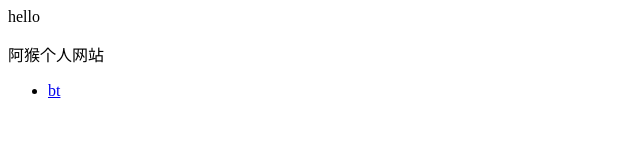
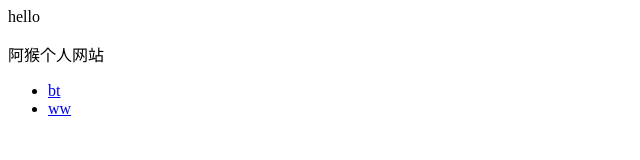
Before and after one commit to ahou7/ahou7.github.io, a plain HTML site: page index.html in a window 1280 px wide. Shown: the full height of the page, 0-640 px from the left. Drawn offline with Linux system fonts and the light colour scheme.

Commit message:
Update index.html

```diff
--- a/index.html
+++ b/index.html
@@ -3,4 +3,5 @@
 
 <ul>
 <li><a href="http://bthook.xyz">bt</a></li>
+  <li><a href="http://hejie.nigeerhou.com">ww</a></li>
 </ul>
```
